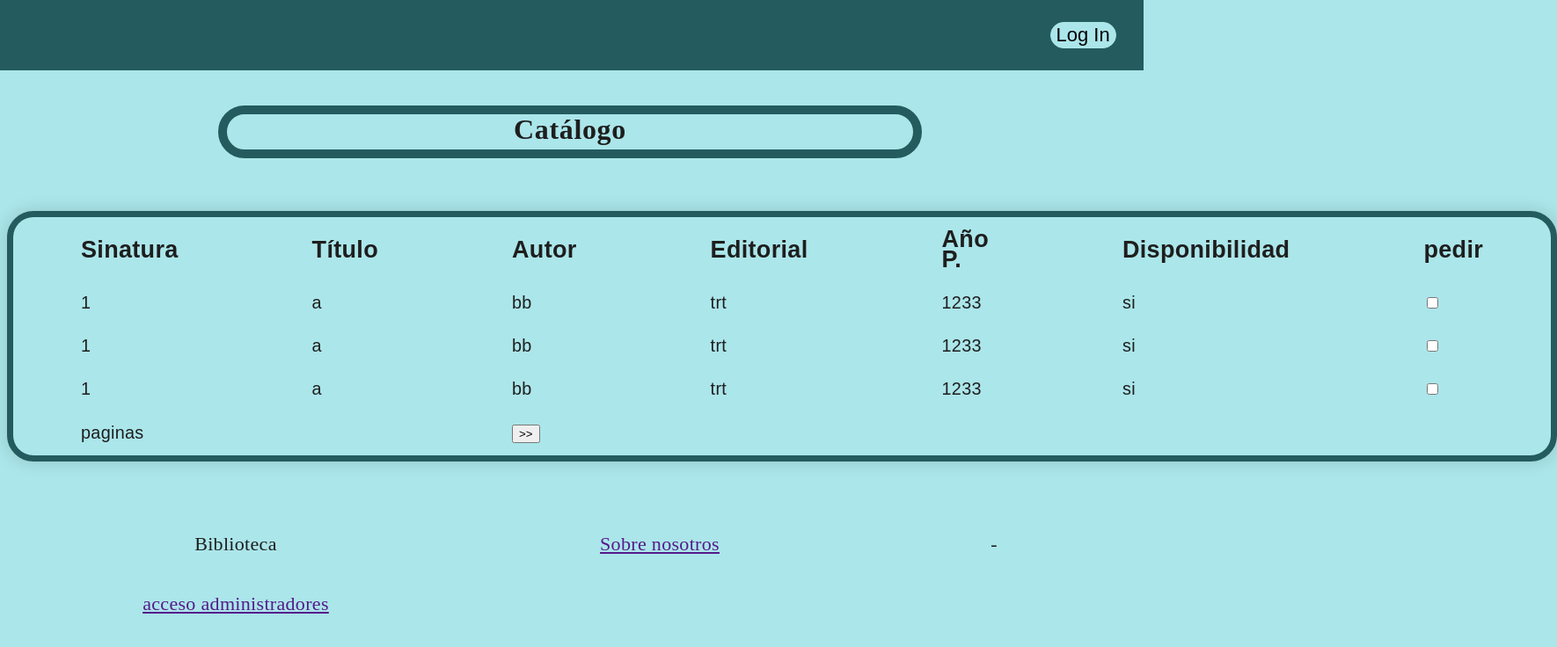
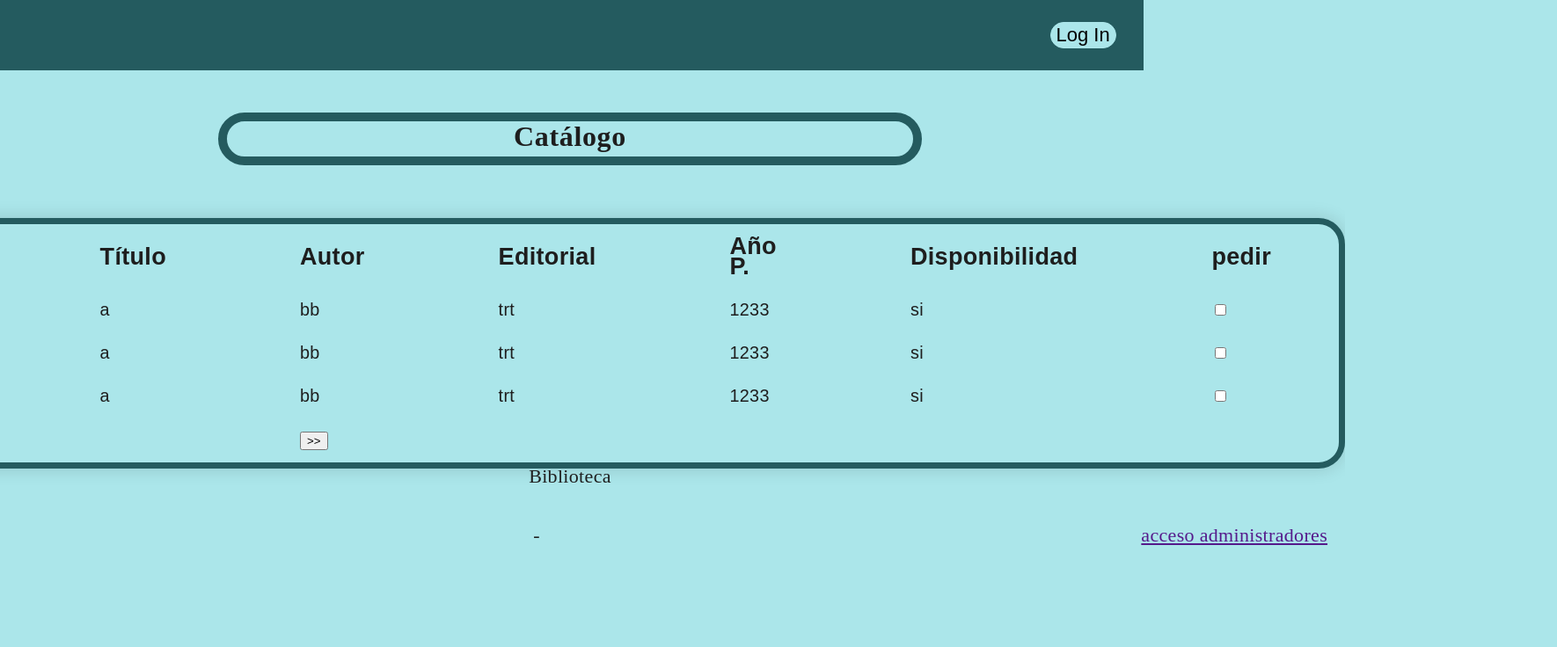
Before and after one commit to pinguille0027/Biblioteca, a plain HTML site: page index.html in a window 1280 px wide. Shown: the whole page at 88% size, 1770 px wide, since content can reach past the window. Drawn offline with Linux system fonts and the light colour scheme.

Commit message:
poca cosa

```diff
--- a/estilo.css
+++ b/estilo.css
@@ -20,10 +20,12 @@
 
 body {
     width: 100vw;
-
+    display: grid;
+    grid-template-areas: 'cab' 'cat' 'tab' 'pie';
+    grid-template-rows: 6.7% 6.7% 55.6% 10%;
+    justify-content: center;
     background-color: var(--color-background);
     color: var(--color-primary);
-
     font-size: var(--typography-size-body);
     letter-spacing: var(--typography-spacing-body);
     line-height: 105%;
@@ -42,6 +44,7 @@ header {
     padding: 10px;
     top: 0;
     left: 0;
+    grid-area: cab;
     display: grid;
     grid-template-areas: nada login;
     grid-template-columns: 88.2% auto;
@@ -58,7 +61,7 @@ background-color: var(--color-background);
 }
 
 .catalogo {
-
+    grid-area: cat;
     color: var(--color-primary);
     font-size: var(--typography-size-h1);
     letter-spacing: var(--typography-spacing-h1);
@@ -76,6 +79,7 @@ background-color: var(--color-background);
 }
 
 .tabla_catalogo {
+    grid-area: tab;
     border-collapse: collapse separate;
     border: 7.5px solid var(--color-dark);
     box-sizing: border-box;
@@ -111,11 +115,25 @@ background-color: var(--color-background);
 }
 
 footer {
+    grid-area: pie;
     text-align: center;
     display: grid;
-    grid-template-columns: auto auto auto ;
+    grid-template-areas: biblio;
     grid-row: auto auto;
+    justify-content: space-between;
+
+    margin-bottom: 5px;
 }
     .f_biblio{
+        grid-column: 1/4;
+        text-align: center;
+    }
+    .f_sn{
+        margin-left: 20px;
+    }
+    .f_-{
 
     }
+    .f_ac{
+        margin-right: 20px;
+    }
```
